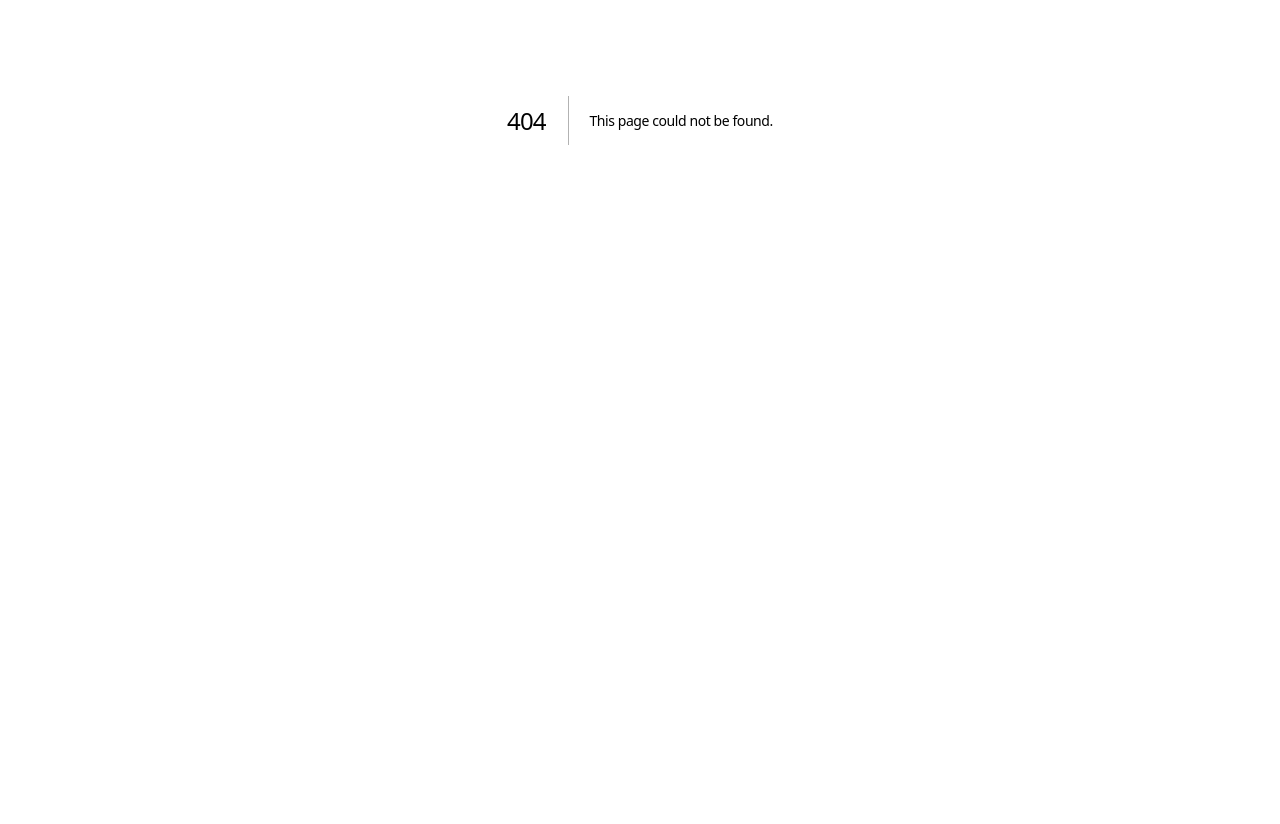
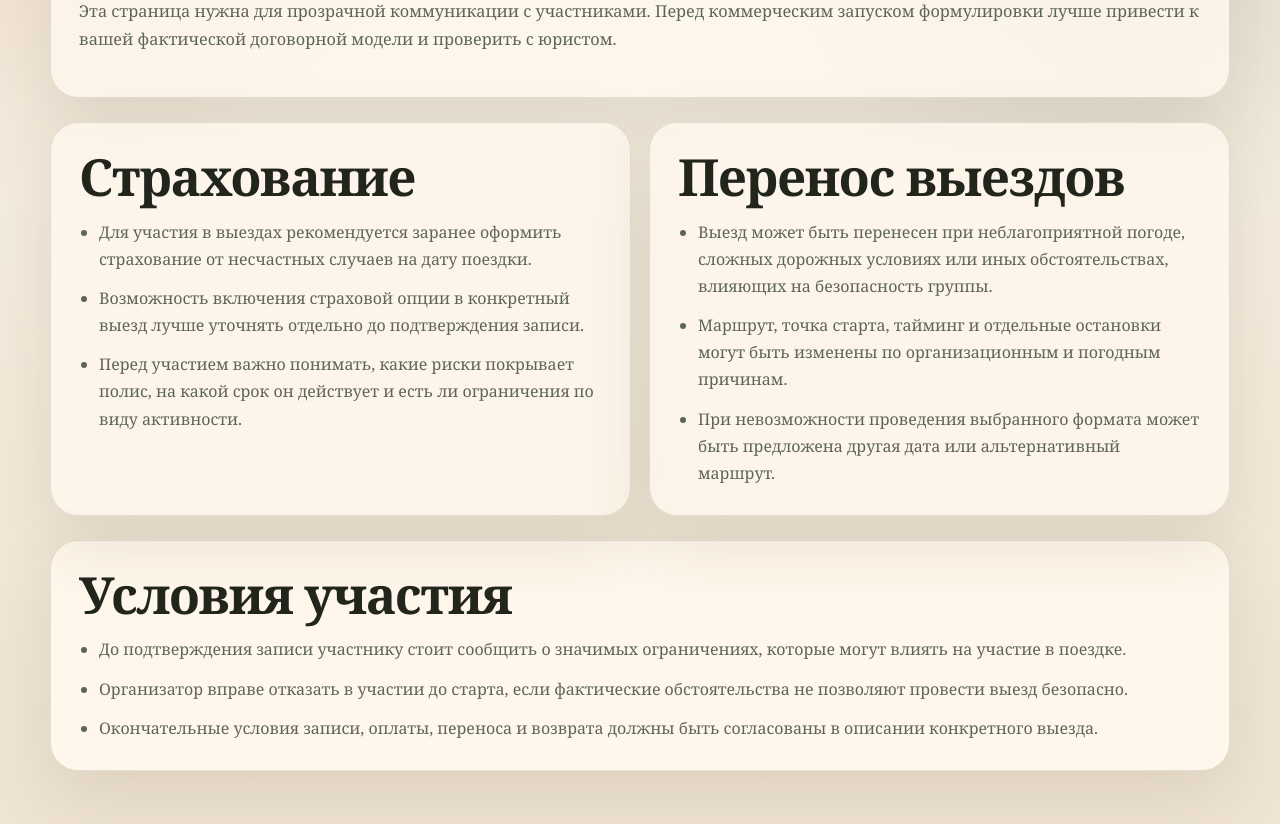
Before and after one commit to vorvvs-sketch/veloturyug-site, a Next.js app: page /insurance in a window 1280 px wide. Before the commit this address had no page. Shown: the part 280-1104 px from the top of the page. Before the commit the page ends 800 px from the top, so only its background shows below. Built offline with nearby package versions, Linux system fonts and the light colour scheme.

Commit message:
Add insurance and rescheduling page

```diff
--- /dev/null
+++ b/app/insurance/page.js
@@ -0,0 +1,70 @@
+export const metadata = {
+  title: "Страховка и переносы | ВелоТур Юг",
+  description:
+    "Информация о страховании, переносе выездов и базовых условиях участия в проекте ВелоТур Юг."
+};
+
+const insurancePoints = [
+  "Для участия в выездах рекомендуется заранее оформить страхование от несчастных случаев на дату поездки.",
+  "Возможность включения страховой опции в конкретный выезд лучше уточнять отдельно до подтверждения записи.",
+  "Перед участием важно понимать, какие риски покрывает полис, на какой срок он действует и есть ли ограничения по виду активности."
+];
+
+const reschedulePoints = [
+  "Выезд может быть перенесен при неблагоприятной погоде, сложных дорожных условиях или иных обстоятельствах, влияющих на безопасность группы.",
+  "Маршрут, точка старта, тайминг и отдельные остановки могут быть изменены по организационным и погодным причинам.",
+  "При невозможности проведения выбранного формата может быть предложена другая дата или альтернативный маршрут."
+];
+
+const participationPoints = [
+  "До подтверждения записи участнику стоит сообщить о значимых ограничениях, которые могут влиять на участие в поездке.",
+  "Организатор вправе отказать в участии до старта, если фактические обстоятельства не позволяют провести выезд безопасно.",
+  "Окончательные условия записи, оплаты, переноса и возврата должны быть согласованы в описании конкретного выезда."
+];
+
+export default function InsurancePage() {
+  return (
+    <main className="page-shell legal-page">
+      <header className="legal-header">
+        <p className="eyebrow">ВелоТур Юг</p>
+        <h1>Страховка и переносы</h1>
+        <p className="section__text">
+          Эта страница нужна для прозрачной коммуникации с участниками. Перед
+          коммерческим запуском формулировки лучше привести к вашей фактической
+          договорной модели и проверить с юристом.
+        </p>
+      </header>
+
+      <section className="legal-grid">
+        <article className="legal-card">
+          <h2>Страхование</h2>
+          <ul className="plain-list">
+            {insurancePoints.map((point) => (
+              <li key={point}>{point}</li>
+            ))}
+          </ul>
+        </article>
+
+        <article className="legal-card">
+          <h2>Перенос выездов</h2>
+          <ul className="plain-list">
+            {reschedulePoints.map((point) => (
+              <li key={point}>{point}</li>
+            ))}
+          </ul>
+        </article>
+      </section>
+
+      <section className="legal-section">
+        <article className="legal-card legal-card--accent">
+          <h2>Условия участия</h2>
+          <ul className="plain-list">
+            {participationPoints.map((point) => (
+              <li key={point}>{point}</li>
+            ))}
+          </ul>
+        </article>
+      </section>
+    </main>
+  );
+}
--- a/app/page.js
+++ b/app/page.js
@@ -437,6 +437,7 @@ export default function HomePage() {
           <a href="#prices">Цены</a>
           <a href="#booking">Запись</a>
           <a href="/rules">Правила</a>
+          <a href="/insurance">Страховка</a>
         </nav>
       </header>
 
@@ -894,6 +895,9 @@ export default function HomePage() {
             <a className="button button--ghost-light" href="/rules">
               Правила участия
             </a>
+            <a className="button button--ghost-light" href="/insurance">
+              Страховка и переносы
+            </a>
           </div>
         </div>
       </section>
```
